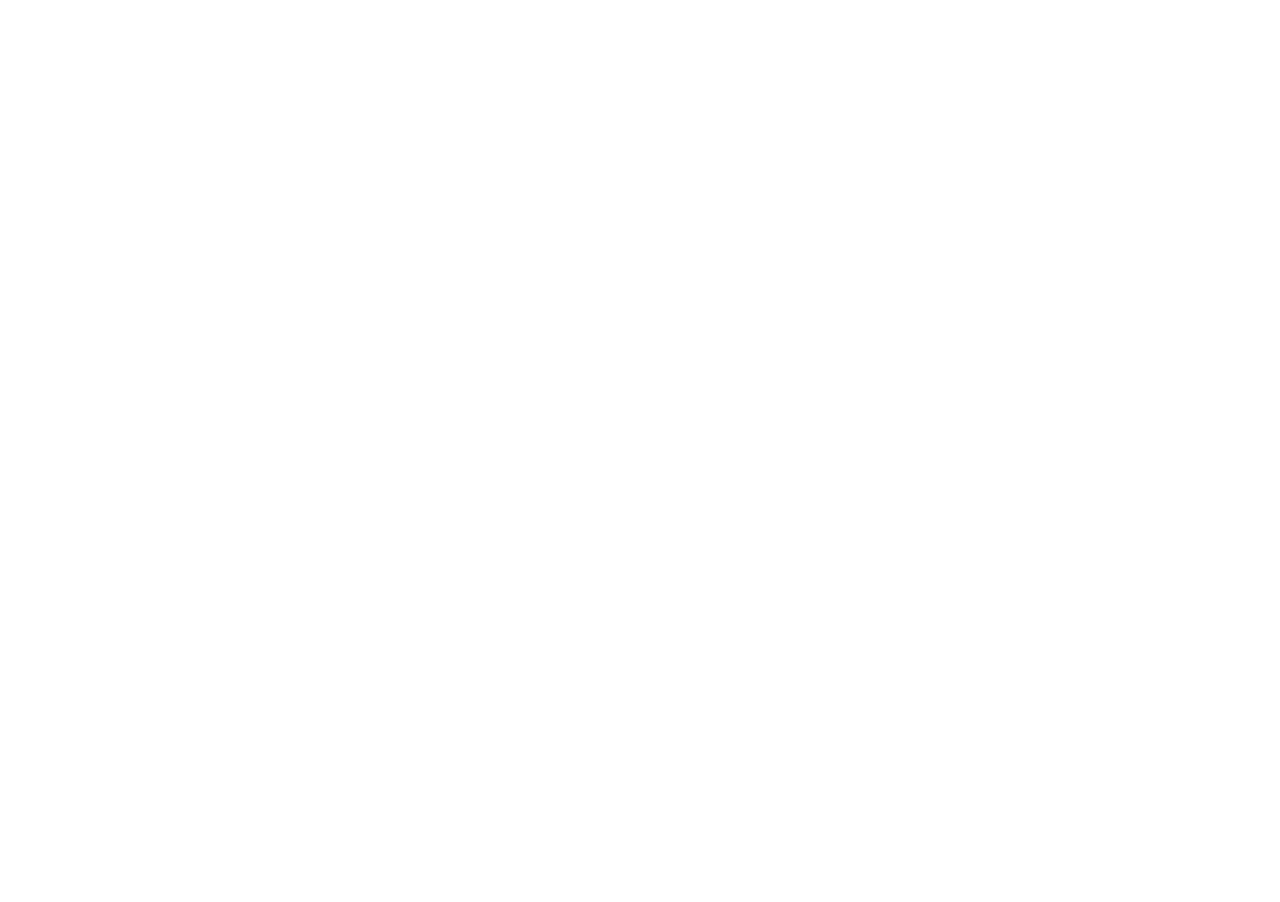
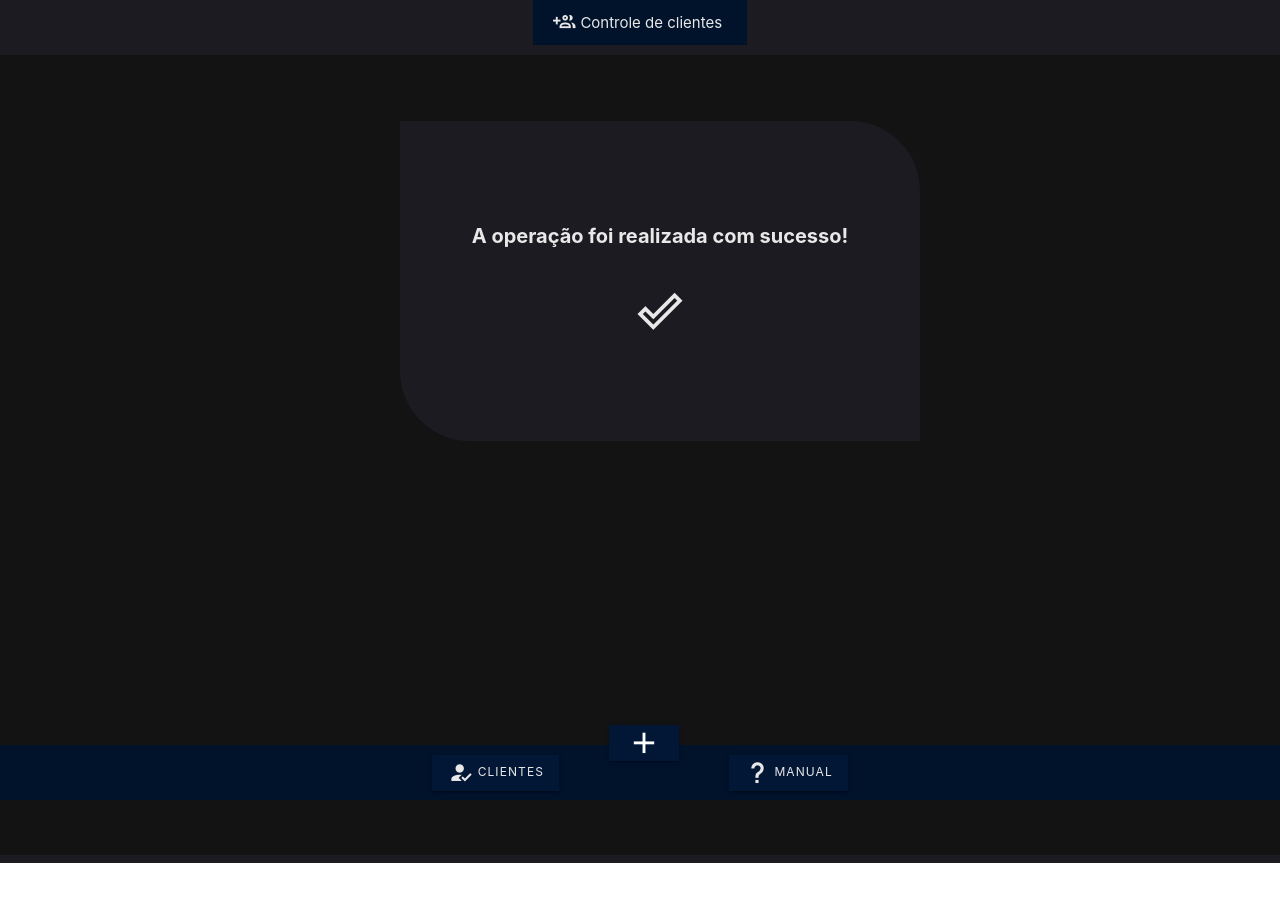
Before and after one commit to diogoneves07/controle-de-clientes, a Vue app: page /status in a window 1280 px wide. Before the commit this address had no page. Shown: the top 902 px of the page. Before the commit the page ends 800 px from the top, so only its background shows below. Built offline with nearby package versions, Linux system fonts and the light colour scheme.

Commit message:
feat: adicionar tela de status para exibir menssagens relacionadas aos processos

```diff
--- a/src/components/ClientForm.vue
+++ b/src/components/ClientForm.vue
@@ -2,12 +2,14 @@
 import '@/assets/forms-layout.css'
 import '@/assets/bottom-navigation-buttons.css'
 
+import { ref, toRaw } from 'vue'
+
 import TheAddressForm from './TheAddressForm.vue'
-import { ref, toRaw } from 'vue'
 import AddressCard from './AddressCard.vue'
 import type { ClientAddress, ClientData } from '@/indexdb/schemas'
 import { insertClientInDB, updateClientInDB } from '@/indexdb/operations'
 import type { ClientDataWithID } from '@/indexdb/operations'
+import router from '@/router'
 
 const props = defineProps<{ client?: ClientDataWithID }>()
 
@@ -65,6 +67,7 @@
   } else {
     insertClientInDB(toRaw(client.value))
   }
+  router.replace({ path: 'status' })
 }
 </script>
 
--- /dev/null
+++ b/src/components/StatusMessage.vue
@@ -0,0 +1,27 @@
+<script setup lang="ts"></script>
+
+<template>
+  <div class="message-container">
+    <div><slot></slot></div>
+  </div>
+</template>
+
+<style>
+.message-container {
+  text-align: left;
+  background-color: var(--dark-background-color);
+  border-radius: 0px 70px;
+  margin: 0;
+  overflow: hidden;
+  padding: 100px;
+  box-sizing: content-box;
+  width: 500px;
+  max-width: 98%;
+  height: 300px;
+  color: red;
+  display: flex;
+  align-items: center;
+  justify-content: center;
+  font-size: 20px;
+}
+</style>
--- a/src/router/index.ts
+++ b/src/router/index.ts
@@ -26,6 +26,12 @@
       path: '/clientes',
       name: 'clientes',
       component: () => import('../views/ClientsView.vue')
+    },
+
+    {
+      path: '/status',
+      name: 'status',
+      component: () => import('../views/ClientInsertionStatusView.vue')
     }
   ]
 })
--- /dev/null
+++ b/src/views/ClientInsertionStatusView.vue
@@ -0,0 +1,27 @@
+<script setup lang="ts">
+import MainLayout from '../components/TheLayout.vue'
+import StatusMessage from '@/components/StatusMessage.vue'
+import TextContainer from '@/components/TextContainer.vue'
+</script>
+
+<template>
+  <MainLayout>
+    <TextContainer>
+      <StatusMessage>
+        <strong>A operação foi realizada com sucesso!</strong>
+        <div class="icon-position">
+          <VIcon icon="mdi-check-outline"></VIcon>
+        </div>
+      </StatusMessage>
+    </TextContainer>
+  </MainLayout>
+</template>
+<style>
+.icon-position {
+  display: flex;
+  align-items: center;
+  justify-content: center;
+  margin-top: 30px;
+  font-size: 30px;
+}
+</style>
```
